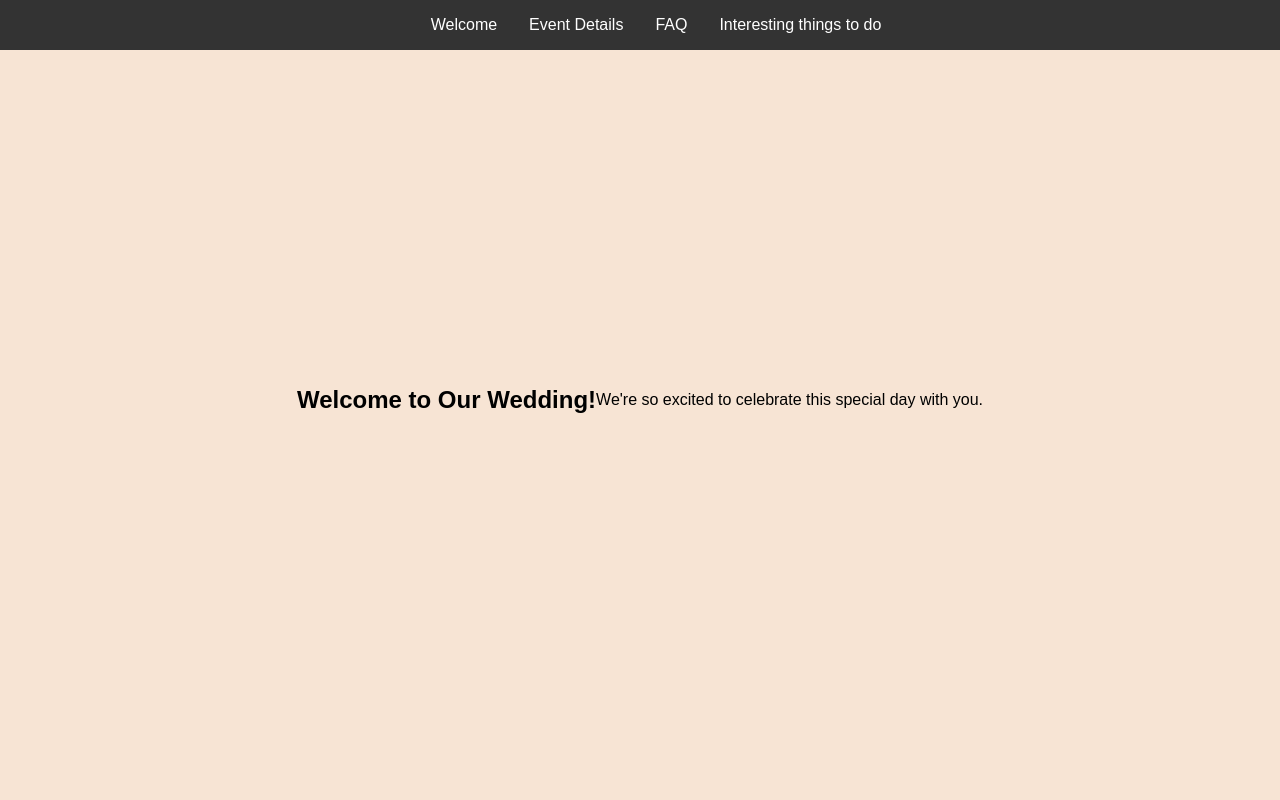
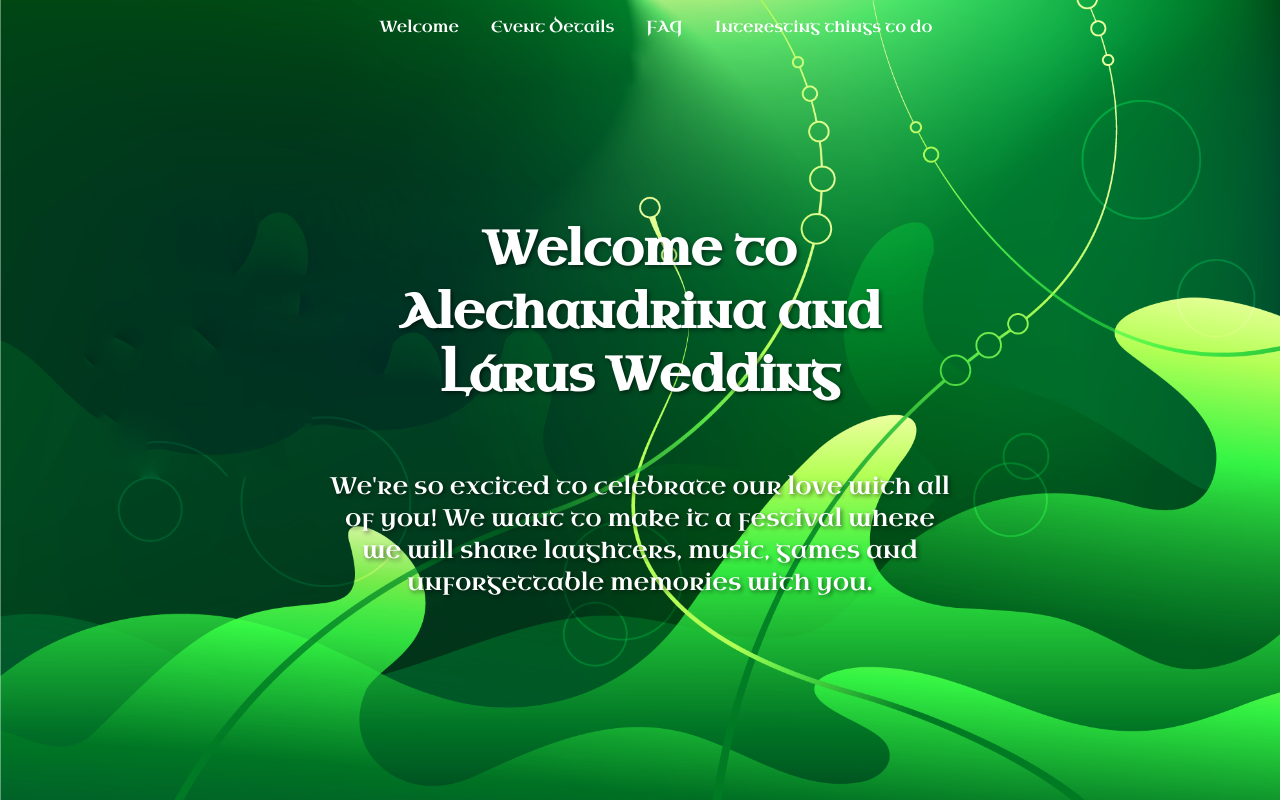
Before and after one commit to lalli-oni/lalexawedding, a React (Create React App) app: page / in a window 1280 px wide. Built offline with nearby package versions, Linux system fonts and the light colour scheme.

Commit message:
Add custom font and enhance welcome section with  styling

```diff
--- a/public/index.html
+++ b/public/index.html
@@ -10,6 +10,9 @@
       content="Web site created using create-react-app"
     />
     <link rel="apple-touch-icon" href="%PUBLIC_URL%/logo192.png" />
+    <link rel="preconnect" href="https://fonts.googleapis.com">
+<link rel="preconnect" href="https://fonts.gstatic.com" crossorigin>
+<link href="https://fonts.googleapis.com/css2?family=Uncial+Antiqua&display=swap" rel="stylesheet">
     <!--
       manifest.json provides metadata used when your web app is installed on a
       user's mobile device or desktop. See https://developers.google.com/web/fundamentals/web-app-manifest/
--- a/src/App.css
+++ b/src/App.css
@@ -18,7 +18,9 @@ section {
 }
 
 body {
-  font-family: Arial, sans-serif;
+  font-family: "Uncial Antiqua", serif;
+  font-weight: 400;
+  font-style: normal;
   margin: 0;
   padding: 0;
   scroll-behavior: smooth;
@@ -28,7 +30,6 @@ header {
   position: fixed;
   top: 0;
   width: 100%;
-  background: #333;
   padding: 1rem;
   z-index: 10;
   text-align: center;
@@ -41,11 +42,76 @@ header nav a {
   cursor: pointer;
 }
 
+#welcome {
+  margin: 0;
+  height: 100vh;
+  background: url('assets/welcomeBackground.png') no-repeat center center; /* Center image */
+  background-size: cover; /* Scale image to cover the screen */
+  text-align: center;
+}
 
+#welcome h1 {
+  color: white;
+  font-size: 3rem;
+  text-shadow: 2px 2px 4px rgba(0, 0, 0, 0.5);
+}
 
-#welcome {
-  background: #f7e4d4;
+#welcome p {
+  color: white;
+  font-size: 1.5rem;
+  text-shadow: 2px 2px 4px rgba(0, 0, 0, 0.5);
 }
+
+#wave-container {
+  position: relative;
+  top: 0;
+  left: 0;
+  width: 50%;
+  height: 50%;
+}
+
+#wave {
+  position: absolute;
+  top: 50%;
+  left: 0;
+  width: 200%;
+  height: 200px;
+  background: transparent;
+  border-top: 3px solid rgba(255, 69, 0, 0.8); /* Fiery orange-red */
+  border-radius: 50%;
+  animation: waveMove 5s linear infinite;
+}
+
+#wave:nth-child(2) {
+  top: 60%;
+  animation-delay: -2s;
+  border-top: 3px solid rgba(255, 140, 0, 0.6); /* Amber-orange */
+}
+
+#wave:nth-child(3) {
+  top: 40%;
+  animation-delay: -3s;
+  border-top: 3px solid rgba(255, 99, 71, 0.7); /* Softer lava tone */
+}
+
+@keyframes waveMove {
+  0% {
+    transform: translateX(0) scaleY(1);
+  }
+  50% {
+    transform: translateX(-50%) scaleY(1.2); /* Slight vertical stretch */
+  }
+  100% {
+    transform: translateX(-100%) scaleY(1);
+  }
+}
+
+/*
+@keyframes wave-gradient-horizontal {
+  0% { background-position: 0% 0%; }
+  50% { background-position: 100% 0%; }
+  100% { background-position: 0% 0%; }
+} */
 
 #interesting {
   background: #e2d4f7;
--- a/src/components/Welcome.tsx
+++ b/src/components/Welcome.tsx
@@ -4,8 +4,12 @@ import React from 'react';
 const Welcome: React.FC = () => {
   return (
     <section id="welcome">
-      <h1>Welcome to Our Wedding!</h1>
-      <p>We're so excited to celebrate this special day with you.</p>
+      <div id="wave-container" style={{ display: 'flex', flexDirection: 'column', justifyContent: 'center', alignItems: 'center', height: '100vh' }}>
+        <h1>Welcome to Alechandrina and Lárus Wedding</h1>
+        <p>We're so excited to celebrate our love with all of you!
+          We want to make it a festival where we will share laughters, music, games
+          and unforgettable memories with you. </p>
+      </div>
     </section>
   );
 };
--- a/src/index.css
+++ b/src/index.css
@@ -11,3 +11,19 @@ code {
   font-family: source-code-pro, Menlo, Monaco, Consolas, 'Courier New',
     monospace;
 }
+
+.lava-flow {
+  animation: lavaFlow 3s infinite ease-in-out;
+}
+
+@keyframes lavaFlow {
+  0% {
+    transform: translateY(0);
+  }
+  50% {
+    transform: translateY(20px);
+  }
+  100% {
+    transform: translateY(0);
+  }
+}
```
Also changed, not shown: src/assets/welcomeBackground.png (added).
